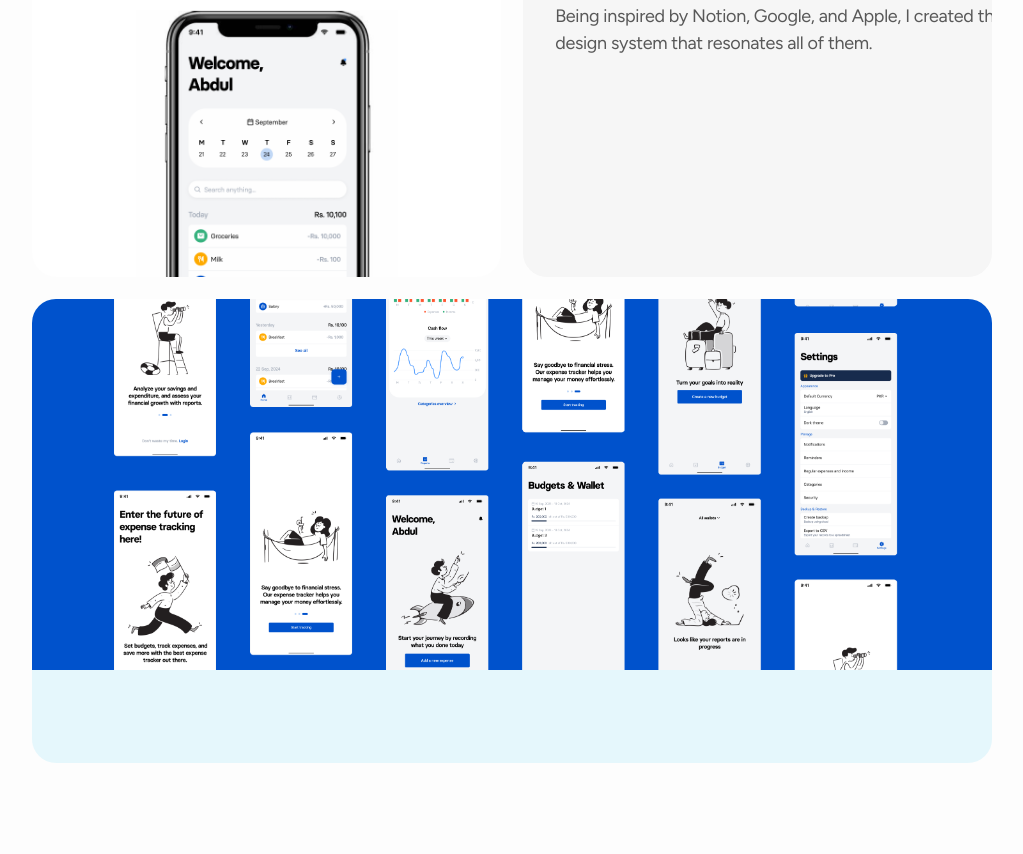
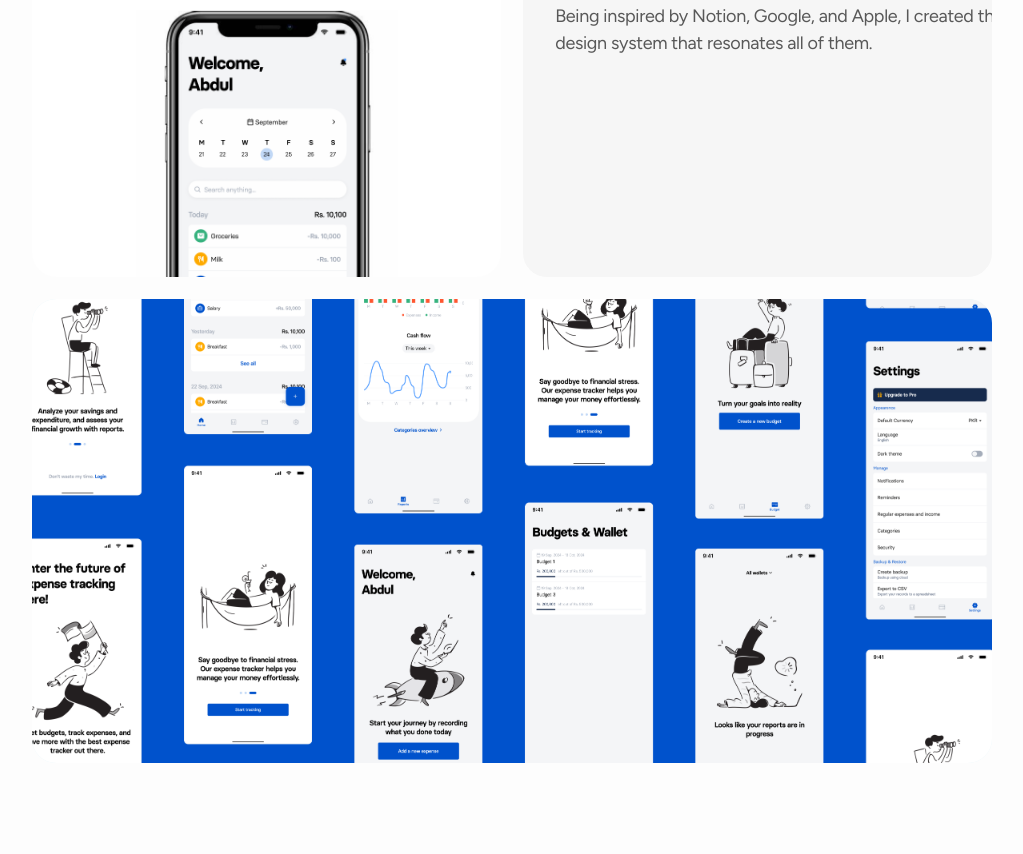
Before and after one commit to abdulraufdesign/finnote, a plain HTML site: page index.html in a window 1280 px wide. Shown: the part 5860-6714 px from the top of the page, without its empty margins (128-1151 px from the left). Drawn offline with Linux system fonts and the light colour scheme; a web font is replaced by a local one.

Commit message:
Update index.html

```diff
--- a/index.html
+++ b/index.html
@@ -137,7 +137,7 @@
                 </div>
             </div>
             <div class="projcontainer">
-                <img src="./design.png" alt="final designs" style="top: 0;">
+                <img src="./design.png" alt="final designs" style="top: 0; height: 100%;">
             </div>
         </div>
 
```
